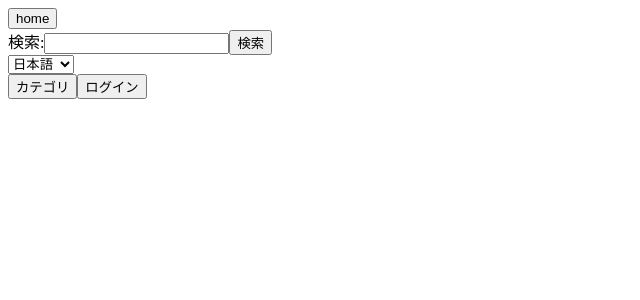
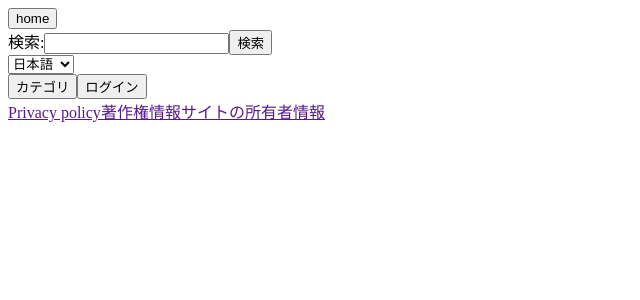
Before and after one commit to CA01971164/blog, a React (Create React App) app in the folder client/: page / in a window 1280 px wide. Shown: the top 300 px of the page, without its empty margins (0-640 px from the left). Built offline with nearby package versions, Linux system fonts and the light colour scheme; the HTML template or start-up script is replaced by a standard one.

Commit message:
added footer in HTML

```diff
--- a/client/src/App.tsx
+++ b/client/src/App.tsx
@@ -18,6 +18,11 @@ const App: React.FC = () => {
         <button>カテゴリ</button>
         <button>ログイン</button>
       </header>
+      <footer>
+        <a href="">Privacy policy</a>
+        <a href="">著作権情報</a>
+        <a href="">サイトの所有者情報</a>
+      </footer>
     </>
   );
 };
```
